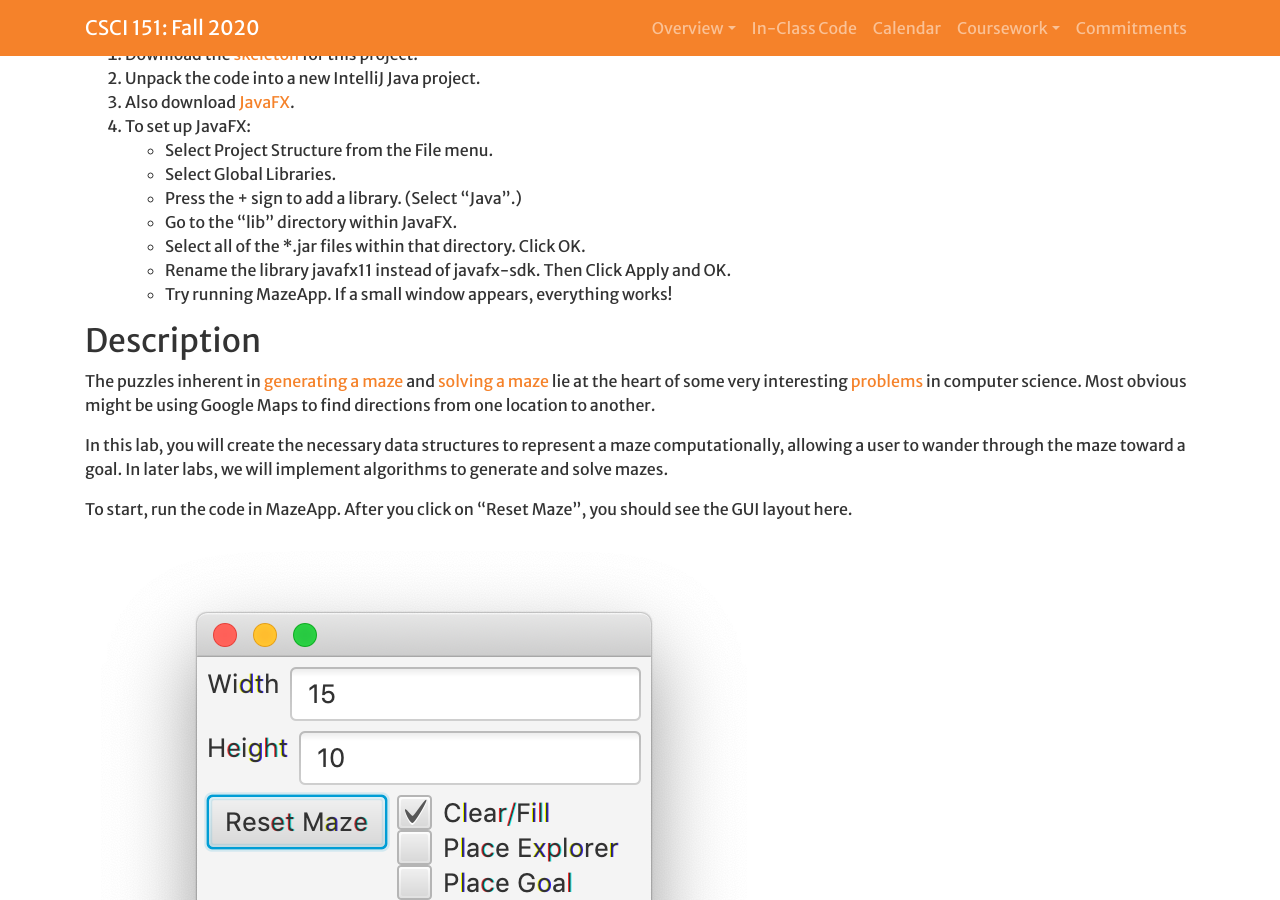
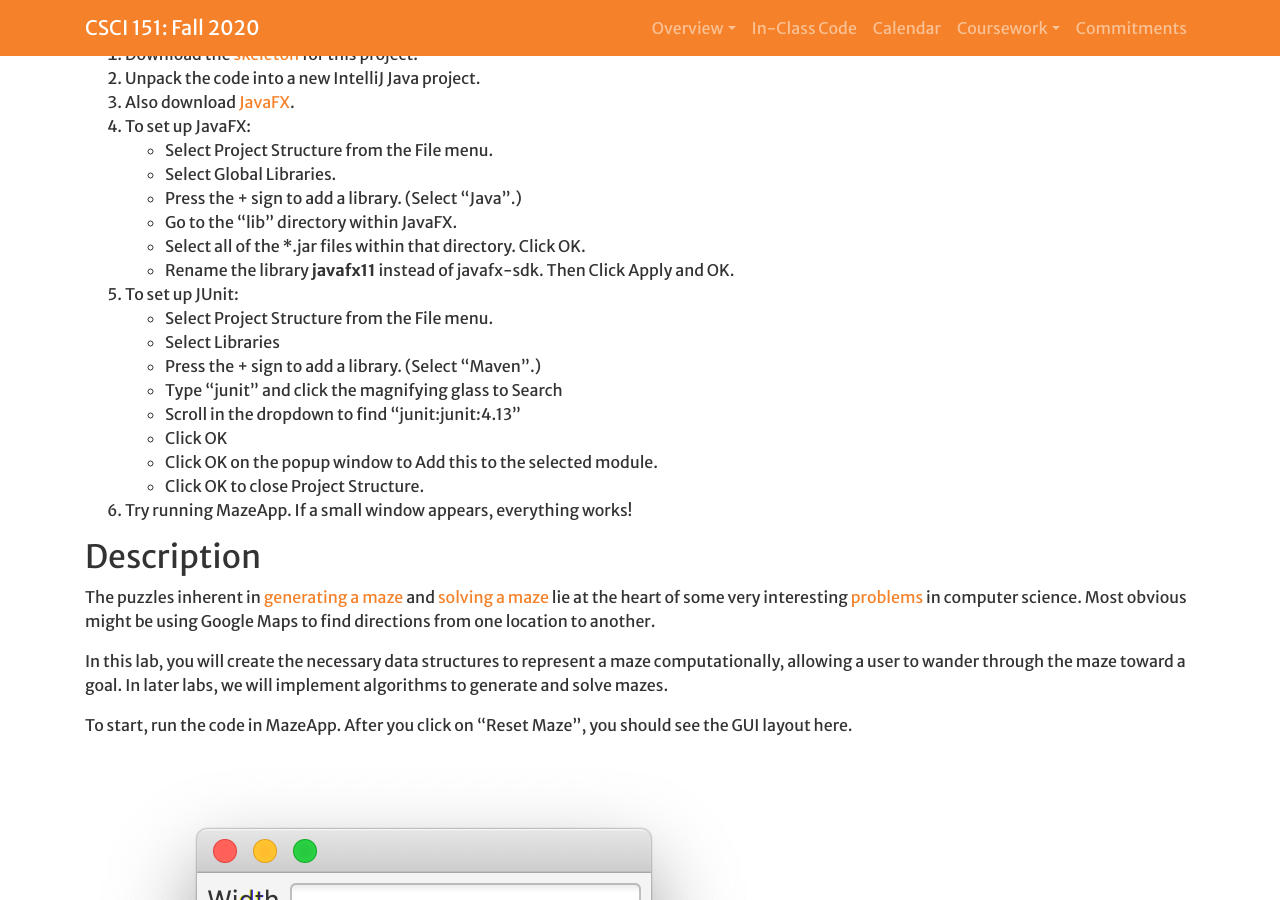
Before and after one commit to Hendrix-CS/csci151, a Jekyll site: the page built from labs/maze-enums.md, in a window 1280 px wide and 900 px high, scrolled down 409 px. Built offline with Jekyll 4.4.1, drawn with Linux system fonts in a browser that asks for light colours; a script that is not in the unit is left out; our own code applies the rules of GitHub Pages for plain Markdown files.

Commit message:
Updated with JUnit instructions

```diff
--- a/labs/maze-enums.md
+++ b/labs/maze-enums.md
@@ -27,9 +27,18 @@ Enums, and test them with JUnit.
     -   Press the + sign to add a library. (Select "Java".)
     -   Go to the "lib" directory within JavaFX.
     -   Select all of the \*.jar files within that directory. Click OK.
-    -   Rename the library javafx11 instead of javafx-sdk. Then Click
+    -   Rename the library **javafx11** instead of javafx-sdk. Then Click
         Apply and OK.
-    -   Try running MazeApp. If a small window appears, everything
+5.  To set up JUnit:
+    -   Select Project Structure from the File menu.
+    -   Select Libraries
+    -   Press the + sign to add a library. (Select "Maven".)
+    -   Type "junit" and click the magnifying glass to Search
+    -   Scroll in the dropdown to find "junit:junit:4.13"
+    -   Click OK
+    -   Click OK on the popup window to Add this to the selected module.
+    -   Click OK to close Project Structure.
+6. Try running MazeApp. If a small window appears, everything
         works!
 
 ## Description
```
